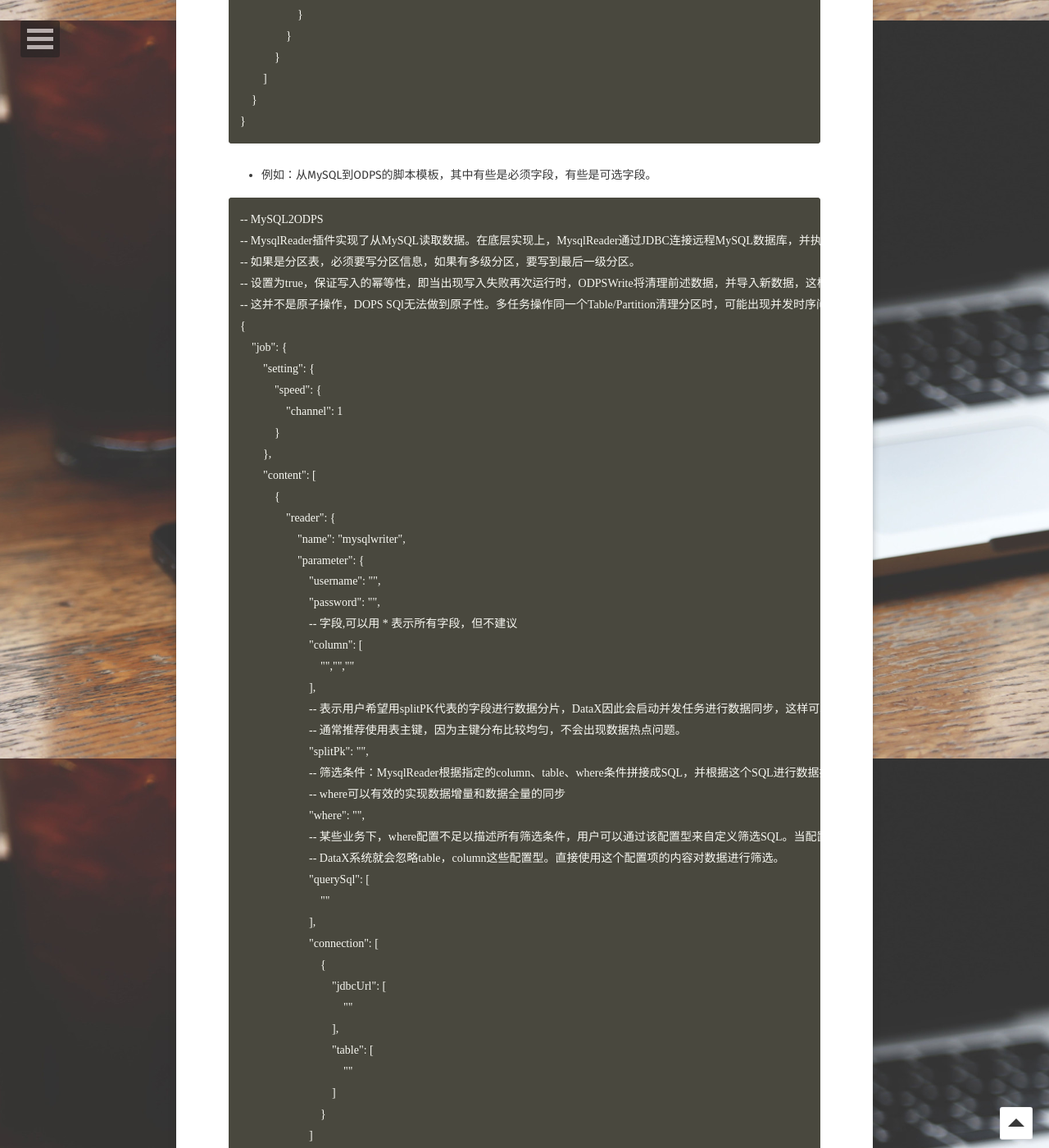
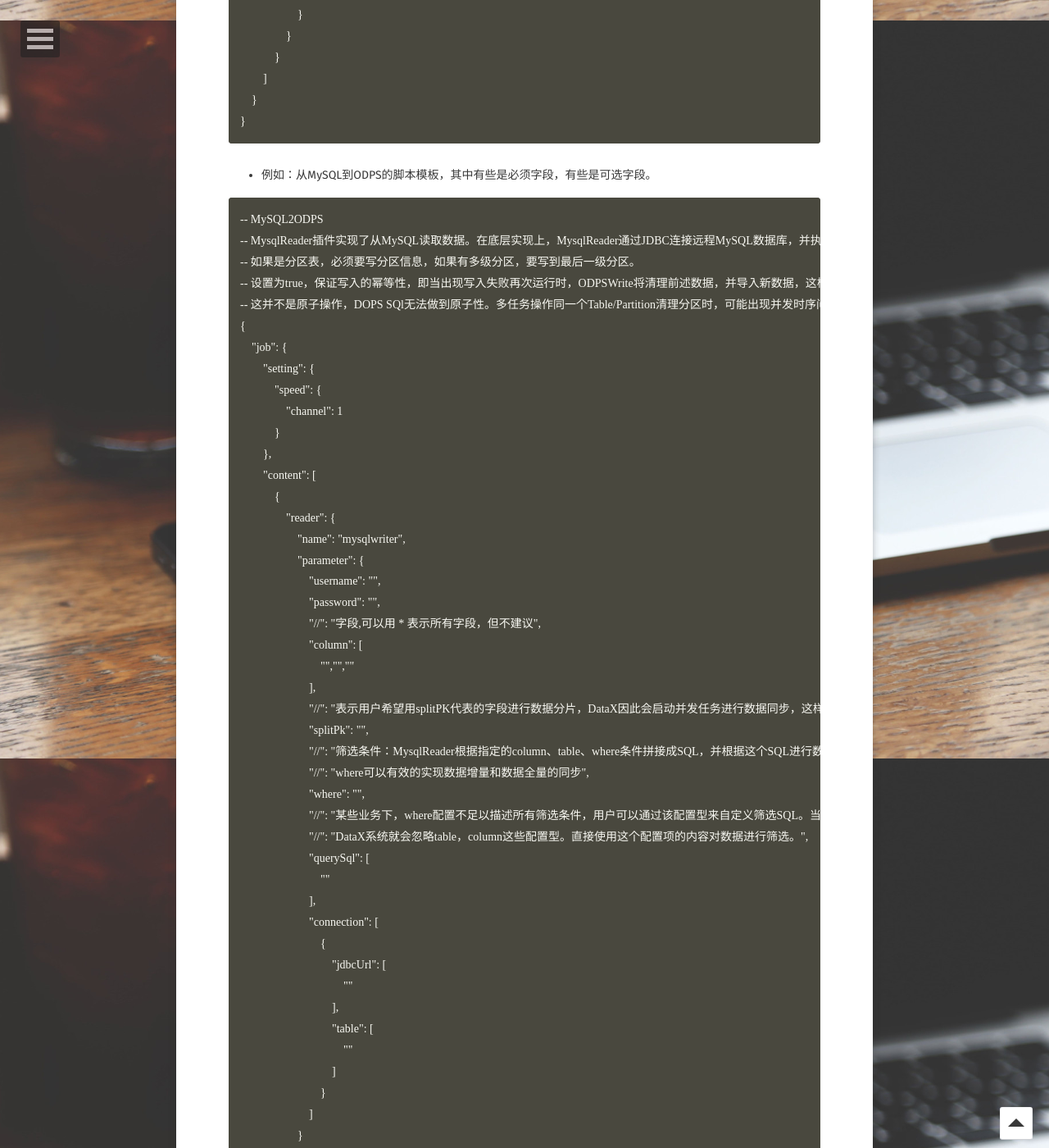
Before and after one commit to ToGetHer16/ToGetHer16.github.io, a Jekyll site: the page built from _posts/2019-04-03-DataX.md, in a window 1280 px wide and 1400 px high, scrolled down 6275 px. Shown: the whole window at 82% size. Built offline with Jekyll 4.4.1, drawn with Linux system fonts in a browser that asks for light colours; some web fonts are replaced; comment, search, counter and statistics services are not loaded; some of the changed text lies outside the part shown.

Commit message:
Update 2019-04-03-DataX.md

```diff
--- a/_posts/2019-04-03-DataX.md
+++ b/_posts/2019-04-03-DataX.md
@@ -129,48 +129,48 @@ comments: true
                         "accessKey": "",
                         "project": "",
                         "table": "",
-                        -- 分区
+                        "//": "分区，一定要写到最后一层分区",
                         "partition": [
                             "pt= , ds= "
                         ],
-                        -- 字段
+                        "//": "字段",
                         "column": [
                             "","","",""
                         ],
-                        -- 被package授权的project，即用户当前所在project
+                        "//": "被package授权的project，即用户当前所在project",
                         "packageAuthorizedProject": "",
-                        -- 切分模式，默认为record，可以指定位partition
+                        "//": "切分模式，默认为record，可以指定位partition",
                         "splitMode": "",
-                        -- ODPS tunnel地址
+                        "//": "ODPS的tunnelserver地址，线上地址为 http://dt.odps.aliyun.com",
                         "tunnelServer": "",
-                        -- ODPS server地址
+                        "//": "ODPS的server地址，线上地址为 http://service.odps.aliyun.com/api",
                         "odpsServer": "",
-                        -- 是否压缩（true或者false）
+                        "//": "是否压缩（true或者false）",
                         "isCompress": ""
                     }
                 },
                 "writer": {
                     "name": "mysqlwriter",
                     "parameter": {
-                        -- 写入数据到目标表采用 insert into 或者 replace into 或者 on duplicate key update 语句 （追加、替换、更新）
+                        "//": "写入数据到目标表采用 insert into 或者 replace into 或者 on duplicate key update 语句 （追加、替换、更新）",
                         "writeMode": "insert",
-                        -- 一次性批量提交的记录数大小，该值可以极大减少DataX与Mysql的网络交互次数，并提升整体吞吐。
+                        "//": "一次性批量提交的记录数大小，该值可以极大减少DataX与Mysql的网络交互次数，并提升整体吞吐。",
                         "batchSize": "",
                         "username": "root",
                         "password": "root",
-                        -- 字段
+                        "//": "字段,可以用 * 代替，但是不建议",
                         "column": [
                             "","",""
                         ],
-                        -- DataX载获取Mysql链接时，执行session指定的SQL语句，修改当前connection session属性
+                        "//": "DataX载获取Mysql链接时，执行session指定的SQL语句，修改当前connection session",
                         "session": [
                             ""
                         ],
-                        -- 写入数据到目的表之前会先执行这里的标准语句
+                        "//": "写入数据到目的表之前会先执行这里的标准语句",
                         "preSql": [
                             ""
                         ],
-                        -- 写入数据到目的表之后会先执行这里的标准语句
+                        "//": "写入数据到目的表之后会先执行这里的标准语句",
                         "postSql": [
                             ""
                         ],
@@ -212,18 +212,17 @@ comments: true
                     "parameter": {
                         "username": "",
                         "password": "",
-                        -- 字段,可以用 * 表示所有字段，但不建议
+                        "//": "字段,可以用 * 表示所有字段，但不建议",
                         "column": [
                             "","",""
                         ],
-                        -- 表示用户希望用splitPK代表的字段进行数据分片，DataX因此会启动并发任务进行数据同步，这样可以大大体用数据同步效能。
-                        -- 通常推荐使用表主键，因为主键分布比较均匀，不会出现数据热点问题。
+                        "//": "表示用户希望用splitPK代表的字段进行数据分片，DataX因此会启动并发任务进行数据同步，这样可以大大体用数据同步效能。通常推荐使用表主键，因为主键分布比较均匀，不会出现数据热点问题。",
                         "splitPk": "",
-                        -- 筛选条件：MysqlReader根据指定的column、table、where条件拼接成SQL，并根据这个SQL进行数据抽取。
-                        -- where可以有效的实现数据增量和数据全量的同步
+                        "//": "筛选条件：MysqlReader根据指定的column、table、where条件拼接成SQL，并根据这个SQL进行数据抽取。",
+                        "//": "where可以有效的实现数据增量和数据全量的同步",
                         "where": "",
-                        -- 某些业务下，where配置不足以描述所有筛选条件，用户可以通过该配置型来自定义筛选SQL。当配置了这一项之后，
-                        -- DataX系统就会忽略table，column这些配置型。直接使用这个配置项的内容对数据进行筛选。
+                        "//": "某些业务下，where配置不足以描述所有筛选条件，用户可以通过该配置型来自定义筛选SQL。当配置了这一项之后，DataX系统就会忽略table，column这些配置型。直接使用这个配置项的内容对数据进行筛选。",
+                        "//": "DataX系统就会忽略table，column这些配置型。直接使用这个配置项的内容对数据进行筛选。",
                         "querySql": [
                             ""
                         ],
@@ -244,20 +243,20 @@ comments: true
                     "parameter": {
                         "project": "",
                         "table": "",
-                        -- 如果是分区表，必须要写分区信息，如果有多级分区，要写到最后一级分区。
+                        "//": "如果是分区表，必须要写分区信息，如果有多级分区，要写到最后一级分区。",
                         "partition": "",
-                        -- 字段,可以用 * 表示所有字段，但不建议
+                        "//": "字段,可以用 * 表示所有字段，但不建议",
                         "column": [
                             "","",""
                         ],
                         "accessId": "",
                         "accessKey": "",
-                        -- 设置为true，保证写入的幂等性，即当出现写入失败再次运行时，ODPSWrite将清理前述数据，并导入新数据，这样可以保证每次重跑之后数据都一致。
-                        -- 这并不是原子操作，DOPS SQl无法做到原子性。多任务操作同一个Table/Partition清理分区时，可能出现并发时序问题。建议不要多个作业同时操作一份分区。
+                        "//": "设置为true，保证写入的幂等性，即当出现写入失败再次运行时，ODPSWrite将清理前述数据，并导入新数据，这样可以保证每次重跑之后数据都一致。",
+                        "//": "这并不是原子操作，DOPS SQl无法做到原子性。多任务操作同一个Table/Partition清理分区时，可能出现并发时序问题。建议不要多个作业同时操作一份分区。",
                         "truncate": "true",
-                        -- ODPS的server地址，线上地址为 http://service.odps.aliyun.com/api
+                        "//": "ODPS的server地址，线上地址为 http://service.odps.aliyun.com/api",
                         "odpsServer": "",
-                        -- ODPS的tunnelserver地址，线上地址为 http://dt.odps.aliyun.com
+                        "//": "ODPS的tunnelserver地址，线上地址为 http://dt.odps.aliyun.com",
                         "tunnelServer": ""
                     }
                 }
```
